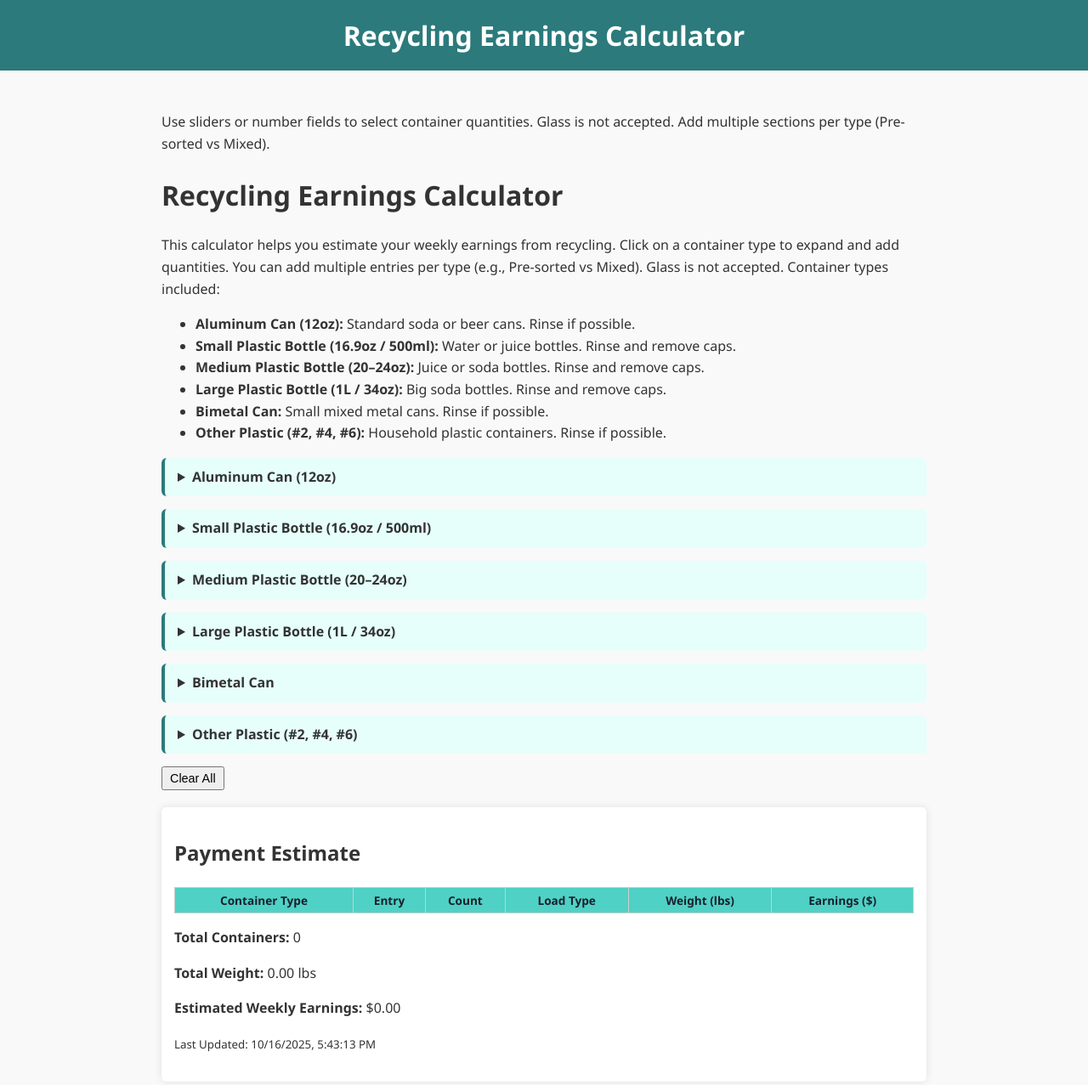
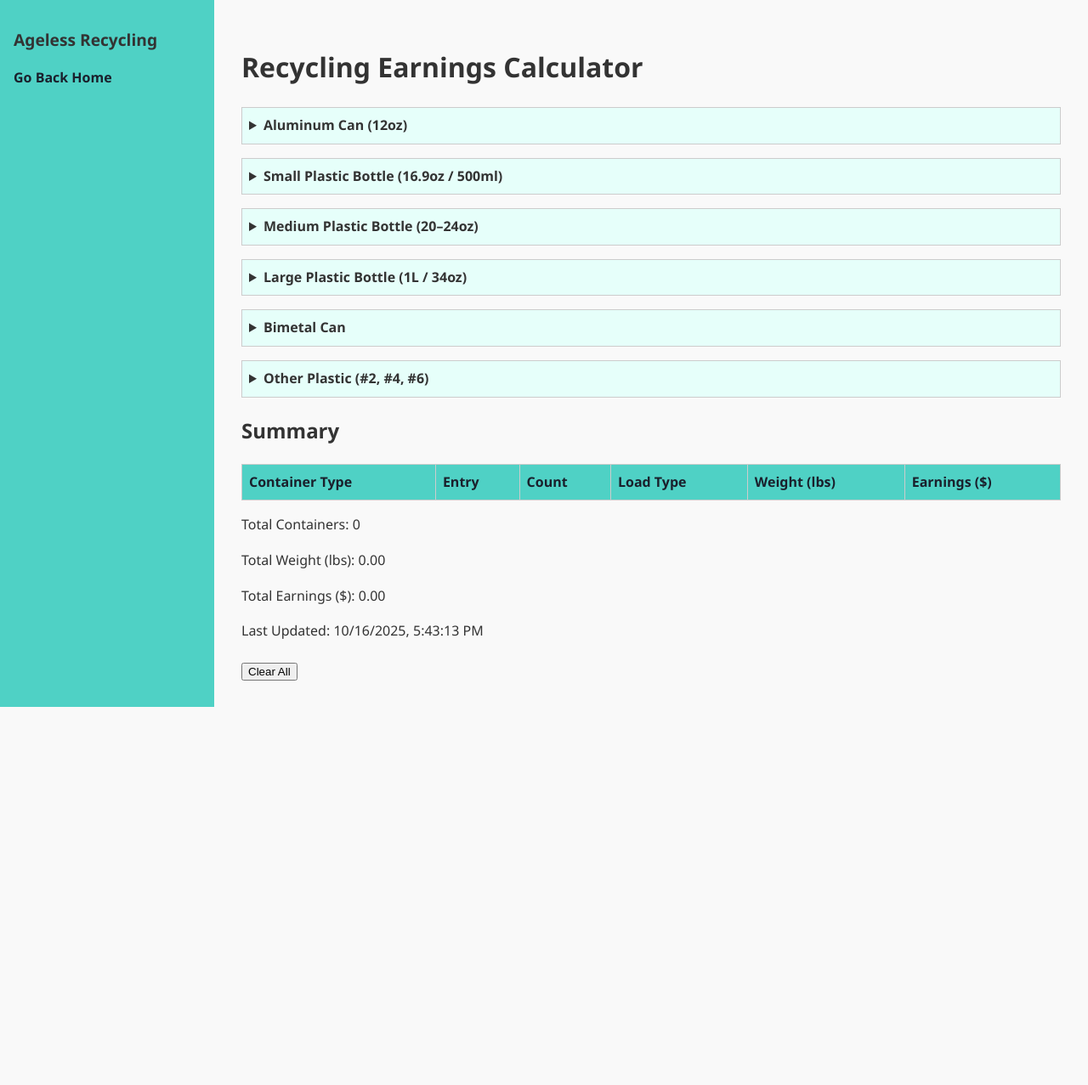
Before and after one commit to go2max/ageless_recycling_calculator, a plain HTML site: page index.html in a window 1280 px wide. Shown: the whole page at 85% size. After the commit the page ends 834 px from the top, so only its background shows below. Drawn offline with Linux system fonts and the light colour scheme.

Commit message:
updated calculator with sidebar and option to return home

```diff
--- a/index.html
+++ b/index.html
@@ -4,7 +4,7 @@
 <head>
     <meta charset="UTF-8">
     <meta name="viewport" content="width=device-width, initial-scale=1.0">
-    <title>Recycling Earnings Calculator</title>
+    <title>Ageless Recycling — Calculator</title>
     <style>
         body {
             margin: 0;
@@ -12,156 +12,123 @@
             line-height: 1.6;
             background: #f9f9f9;
             color: #333;
+            display: flex;
         }
 
-        header {
-            background: #2c7a7b;
-            color: white;
-            padding: 1rem 2rem;
-            text-align: center;
+        nav {
+            position: sticky;
+            top: 0;
+            background: #4fd1c5;
+            padding: 1rem;
+            width: 220px;
+            height: 100vh;
+            overflow-y: auto;
+            flex-shrink: 0;
         }
 
-        header h1 {
-            margin: 0;
-            font-size: 2rem;
+        nav h2 {
+            font-size: 1.2rem;
+            margin-bottom: 0.5rem;
+        }
+
+        nav ul {
+            list-style: none;
+            padding-left: 0;
+        }
+
+        nav li {
+            margin-bottom: 0.5rem;
+        }
+
+        nav a {
+            color: #1a202c;
+            text-decoration: none;
+            font-weight: bold;
         }
 
         main {
-            max-width: 900px;
-            margin: auto;
+            flex: 1;
             padding: 2rem;
         }
 
+        .entry {
+            margin: 0.5rem 0;
+        }
+
         .container-card {
+            border: 1px solid #ccc;
+            padding: 0.5rem;
+            margin-bottom: 1rem;
             background: #e6fffa;
-            border-left: 4px solid #2c7a7b;
-            border-radius: 6px;
-            padding: 10px 15px;
-            margin-bottom: 15px;
         }
 
         .container-card summary {
+            cursor: pointer;
             font-weight: bold;
-            cursor: pointer;
         }
 
-        .entry {
-            display: flex;
-            align-items: center;
-            gap: 5px;
-            margin: 5px 0;
-            flex-wrap: wrap;
-        }
-
-        input[type=range] {
-            -webkit-appearance: none;
-            width: 120px;
-            height: 6px;
-            background: #ccc;
-            border-radius: 3px;
-        }
-
-        input[type=range]::-webkit-slider-thumb {
-            -webkit-appearance: none;
-            width: 14px;
-            height: 14px;
-            border-radius: 50%;
-            background: #2c7a7b;
-            cursor: pointer;
-        }
-
-        input[type=range]::-moz-range-thumb {
-            width: 14px;
-            height: 14px;
-            border-radius: 50%;
-            background: #2c7a7b;
-            cursor: pointer;
-        }
-
-        input[type=number] {
-            width: 60px;
-        }
-
-        select {
-            width: 130px;
-            padding: 3px;
-        }
-
-        button {
-            padding: 4px 8px;
-            font-size: 0.9em;
-        }
-
-        #summary {
-            background: #fff;
-            padding: 15px;
-            border-radius: 6px;
-            box-shadow: 0 0 10px rgba(0, 0, 0, 0.1);
-            margin-top: 20px;
+        .description {
+            margin: 0.5rem 0;
         }
 
         table {
             width: 100%;
             border-collapse: collapse;
-            margin-top: 5px;
-            font-size: 0.85em;
+            margin-top: 1rem;
         }
 
         th,
         td {
             border: 1px solid #ccc;
-            padding: 4px;
-            text-align: center;
+            padding: 0.5rem;
+            text-align: left;
         }
 
         th {
             background: #4fd1c5;
             color: #1a202c;
         }
+
+        button {
+            margin-top: 0.5rem;
+        }
+
+        @media (max-width: 900px) {
+            body {
+                flex-direction: column;
+            }
+
+            nav {
+                width: 100%;
+                height: auto;
+            }
+        }
     </style>
 </head>
 
 <body>
-    <header>
-        <h1>Recycling Earnings Calculator</h1>
-    </header>
+
+    <nav>
+        <h2>Ageless Recycling</h2>
+        <ul>
+            <li><a href="https://go2max.github.io/ageless_recycling/">Go Back Home</a></li>
+        </ul>
+    </nav>
 
     <main>
-        <p>Use sliders or number fields to select container quantities. Glass is not accepted. Add multiple sections per
-            type (Pre-sorted vs Mixed).</p>
         <h1>Recycling Earnings Calculator</h1>
-        <p>
-            This calculator helps you estimate your weekly earnings from recycling. Click on a container type to expand
-            and
-            add
-            quantities.
-            You can add multiple entries per type (e.g., Pre-sorted vs Mixed). Glass is not accepted.
-
-            Container types included:
-
-        <ul>
-            <li><strong>Aluminum Can (12oz):</strong> Standard soda or beer cans. Rinse if possible.</li>
-            <li><strong>Small Plastic Bottle (16.9oz / 500ml):</strong> Water or juice bottles. Rinse and remove caps.
-            </li>
-            <li><strong>Medium Plastic Bottle (20–24oz):</strong> Juice or soda bottles. Rinse and remove caps.</li>
-            <li><strong>Large Plastic Bottle (1L / 34oz):</strong> Big soda bottles. Rinse and remove caps.</li>
-            <li><strong>Bimetal Can:</strong> Small mixed metal cans. Rinse if possible.</li>
-            <li><strong>Other Plastic (#2, #4, #6):</strong> Household plastic containers. Rinse if possible.</li>
-        </ul>
-        </p>
 
         <div id="calculator"></div>
 
+        <h2>Summary</h2>
+        <div id="summary-entries"></div>
+        <p>Total Containers: <span id="total-containers">0</span></p>
+        <p>Total Weight (lbs): <span id="total-weight">0</span></p>
+        <p>Total Earnings ($): <span id="total-earnings">0</span></p>
+        <p>Last Updated: <span id="datetime"></span></p>
+
         <button onclick="clearAll()">Clear All</button>
-
-        <div id="summary">
-            <h2>Payment Estimate</h2>
-            <div id="summary-entries"></div>
-            <p><strong>Total Containers:</strong> <span id="total-containers">0</span></p>
-            <p><strong>Total Weight:</strong> <span id="total-weight">0</span> lbs</p>
-            <p><strong>Estimated Weekly Earnings:</strong> $<span id="total-earnings">0.00</span></p>
-            <p><small>Last Updated: <span id="datetime"></span></small></p>
-        </div>
+    </main>
 
     <script>
         const payoutRates = { "pre-sorted": 0.07, "mixed": 0.035, "soiled": 0.01 };
@@ -238,17 +205,16 @@
             addButton.click(); // initial entry
         });
 
-            // Sync slider/number
         function syncInput(key, idx) {
             document.getElementById(`input_${key}_${idx}`).value = document.getElementById(`slider_${key}_${idx}`).value;
             calculateEarnings();
         }
+
         function syncSlider(key, idx) {
             document.getElementById(`slider_${key}_${idx}`).value = document.getElementById(`input_${key}_${idx}`).value;
             calculateEarnings();
         }
 
-            // Earnings calculation
         function calculateEarnings() {
             let totalEarnings = 0, totalWeight = 0, totalContainers = 0;
             const summaryDiv = document.getElementById("summary-entries");
```
Lines whose indentation alone changed are shown as unchanged.
